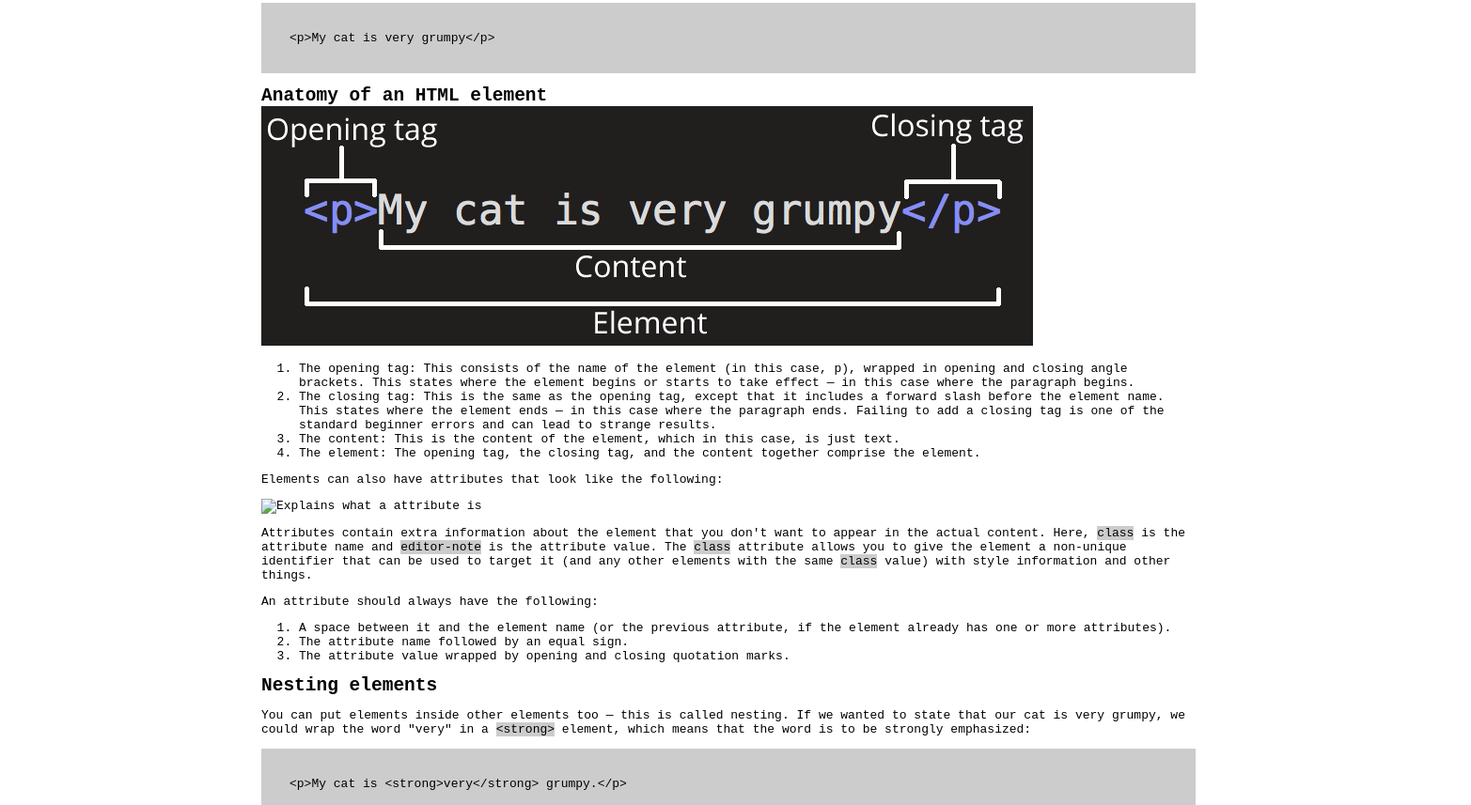
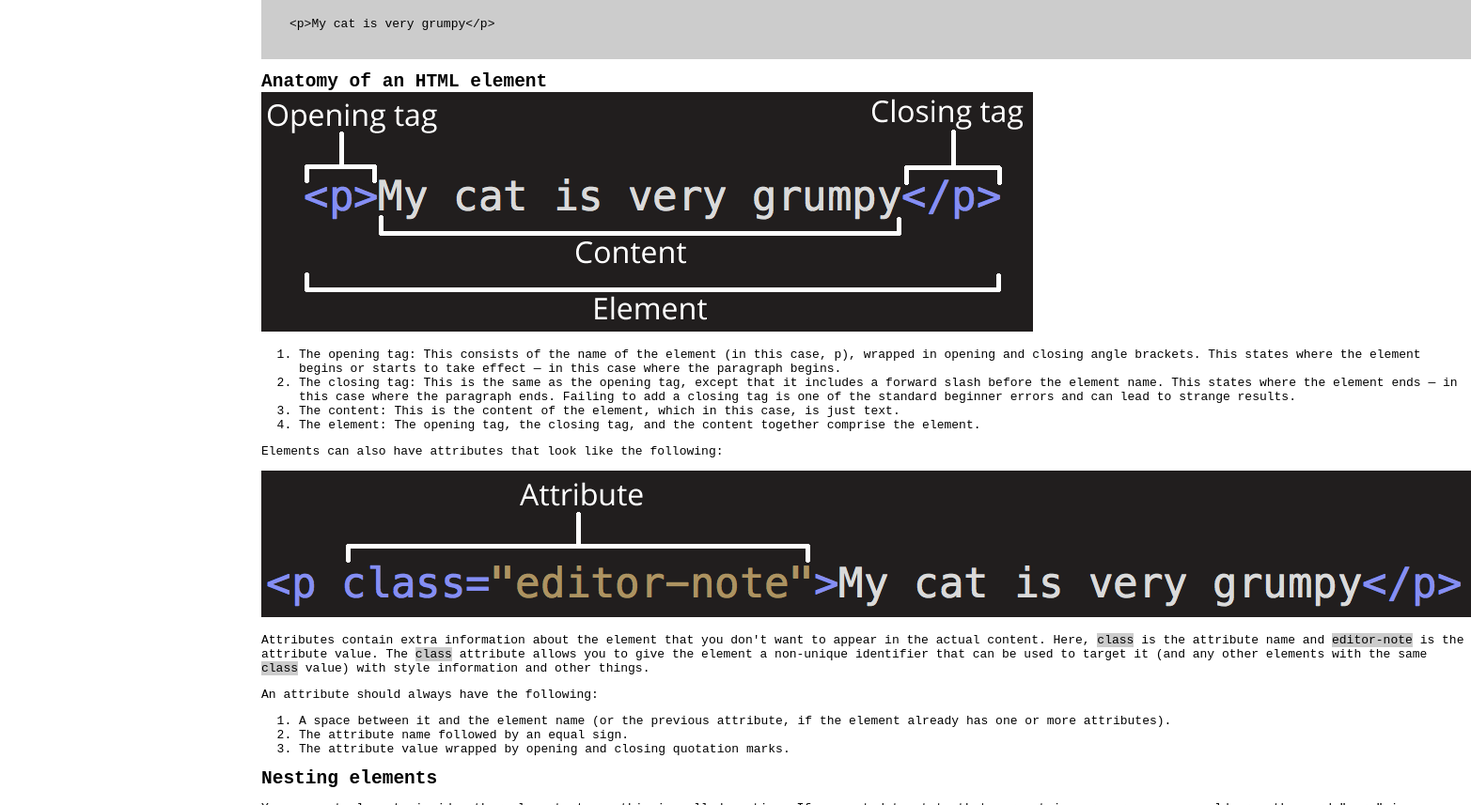
Before and after one commit to DangManny/Technical-Documentation-Page, a plain HTML site: page index.html in a window 1280 px wide. Shown: the part 292-1149 px from the top of the page at 94% size, 1565 px wide, since content can reach past the window. Drawn offline with Linux system fonts and the light colour scheme; the site is published under a folder, as on GitHub Pages, so addresses that start at the root find nothing.

Commit message:
Update index.html

```diff
--- a/index.html
+++ b/index.html
@@ -54,7 +54,7 @@
             <li>The element: The opening tag, the closing tag, and the content together comprise the element.</li>
         </ol>
         <p>Elements can also have attributes that look like the following:</p>
-        <img src="/grumpy-cat-attribute-small.png" alt="Explains what a attribute is">
+        <img src="grumpy-cat-attribute-small.png" alt="Explains what a attribute is">
         <p>Attributes contain extra information about the element that you don't want to appear
             in the actual content. Here, <code>class</code> is the attribute name and <code>editor-note</code> is the
             attribute value.
```
